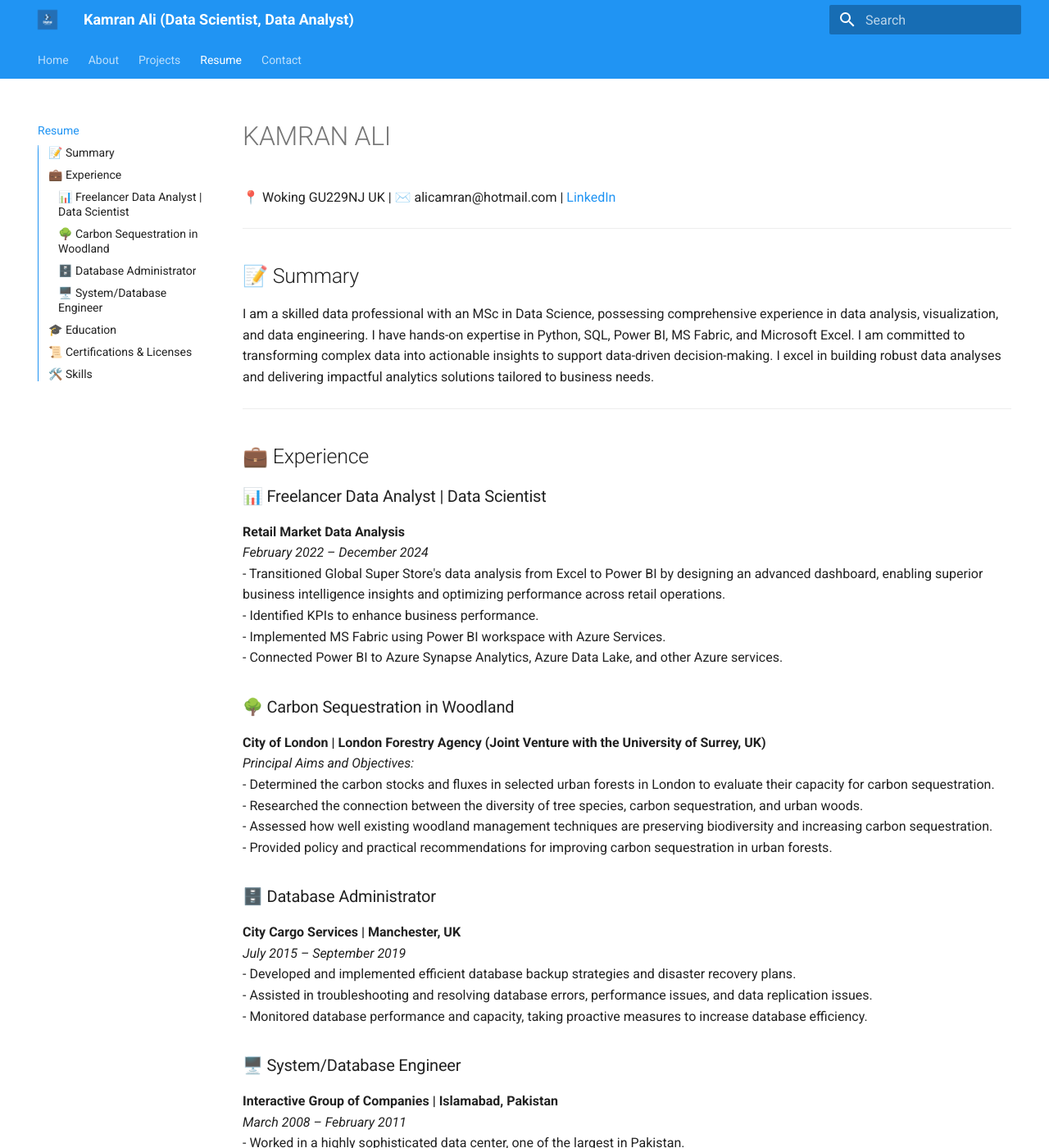
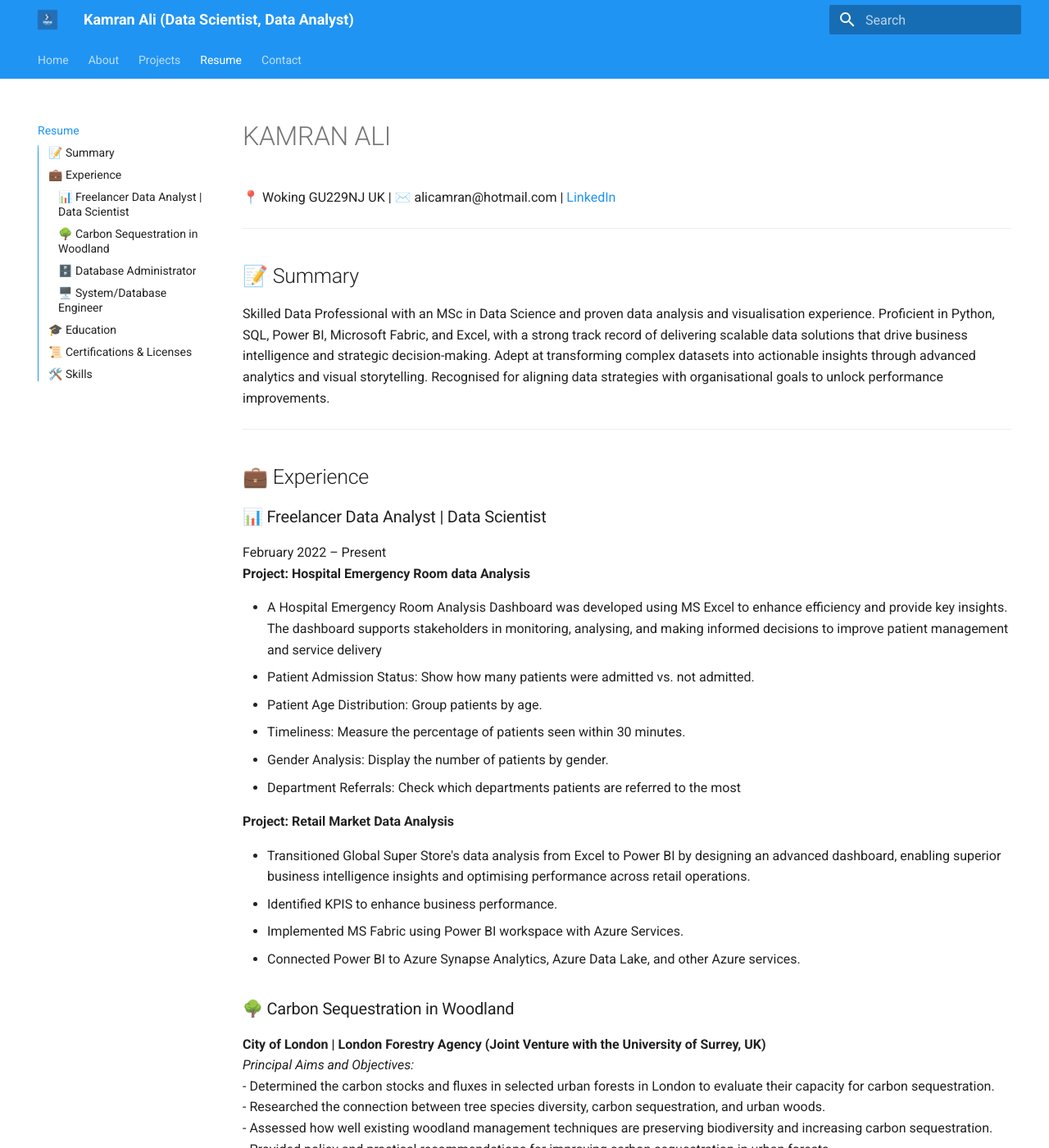
Before and after one commit to alicamran/Kamran_portfolio, an MkDocs documentation site: the page built from docs/resume.md, in a window 1280 px wide and 1400 px high. Shown: the whole window at 82% size. Built offline with MkDocs 1.6.1 and Material for MkDocs 9.7.7, drawn with Linux system fonts in a browser that asks for light colours; some of the changed text lies outside the part shown.

Commit message:
Update resume.md
add Hospital emergency room data analysis project

```diff
--- a/docs/resume.md
+++ b/docs/resume.md
@@ -5,17 +5,33 @@
 ---
 ## 📝 Summary
 
-I am a skilled data professional with an MSc in Data Science, possessing comprehensive experience in data analysis, visualization, and data engineering. I have hands-on expertise in Python, SQL, Power BI, MS Fabric, and Microsoft Excel. I am committed to transforming complex data into actionable insights to support data-driven decision-making. I excel in building robust data analyses and delivering impactful analytics solutions tailored to business needs.
+Skilled Data Professional with an MSc in Data Science and proven data analysis and visualisation experience. Proficient in Python, SQL, Power BI, Microsoft Fabric, and Excel, with a strong track record
+of delivering scalable data solutions that drive business intelligence and strategic decision-making. Adept
+at transforming complex datasets into actionable insights through advanced analytics and visual
+storytelling. Recognised for aligning data strategies with organisational goals to unlock performance
+improvements.
 
 ---
 
 ## 💼 Experience
 
 ### 📊 Freelancer Data Analyst | Data Scientist
-**Retail Market Data Analysis**
-_February 2022 – December 2024_
-- Transitioned Global Super Store's data analysis from Excel to Power BI by designing an advanced dashboard, enabling superior business intelligence insights and optimizing performance across retail operations.
-- Identified KPIs to enhance business performance.
+February 2022 –  Present<br>
+**Project: Hospital Emergency Room data Analysis**
+
+- A Hospital Emergency Room Analysis Dashboard was developed using MS Excel to enhance
+  efficiency and provide key insights. The dashboard supports stakeholders in monitoring, analysing, and
+  making informed decisions to improve patient management and service delivery
+- Patient Admission Status: Show how many patients were admitted vs. not admitted.
+- Patient Age Distribution: Group patients by age.
+- Timeliness: Measure the percentage of patients seen within 30 minutes.
+- Gender Analysis: Display the number of patients by gender.
+- Department Referrals: Check which departments patients are referred to the most<br>
+
+**Project: Retail Market Data Analysis**
+
+- Transitioned Global Super Store's data analysis from Excel to Power BI by designing an advanced dashboard, enabling superior business intelligence insights and optimising performance across retail operations.
+- Identified KPIS to enhance business performance.
 - Implemented MS Fabric using Power BI workspace with Azure Services.
 - Connected Power BI to Azure Synapse Analytics, Azure Data Lake, and other Azure services.
 
@@ -37,10 +53,10 @@ _July 2015 – September 2019_
 ### 🖥️ System/Database Engineer
 **Interactive Group of Companies | Islamabad, Pakistan**
 _March 2008 – February 2011_
-- Worked in a highly sophisticated data center, one of the largest in Pakistan.
+- Worked in a highly sophisticated data centre, one of the largest in Pakistan.
 - Configured Jumpstart servers for installing multiple server networks.
 - Managed Sun Ray Services (DTUs/Diskless Clients/Thin Clients) on Sun Servers in coordination with the Network Team.
-- Troubleshot SGD and Sun Ray Services in the data center, managing issues both locally and remotely.
+- Troubleshoot SGD and Sun Ray Services in the data center, managing issues both locally and remotely.
 - Installed, configured, and tuned databases, and performed patch deployment/implementation in an RAC environment. Enhanced backup and recovery systems.
 
 ---
@@ -59,6 +75,8 @@ _September 2002 – September 2006_
 
 ## 📜 Certifications & Licenses
 
+- **DSAAMP (Data Science to AI Agent Mentorship Program)
+    continue By Condanics**                    April 2025
 - **Data Analysis Using Power BI**
     CampusX | Live Online Class | _Issued: September 2024_
 - **Microsoft Certified: Fabric Analytics Engineer Associate**
```
Also changed, not shown: other parts of docs/resume.md (+1 -1 lines).
